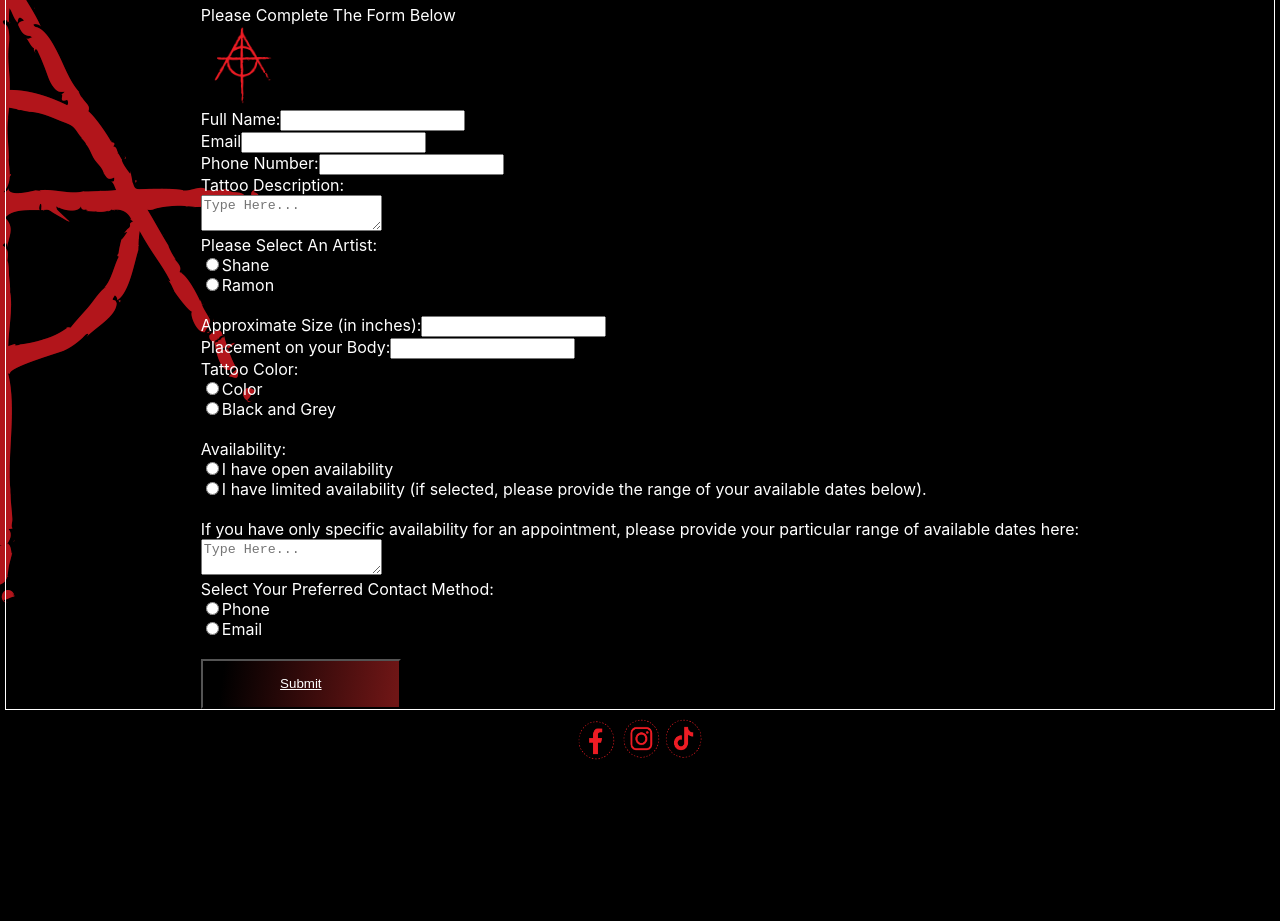
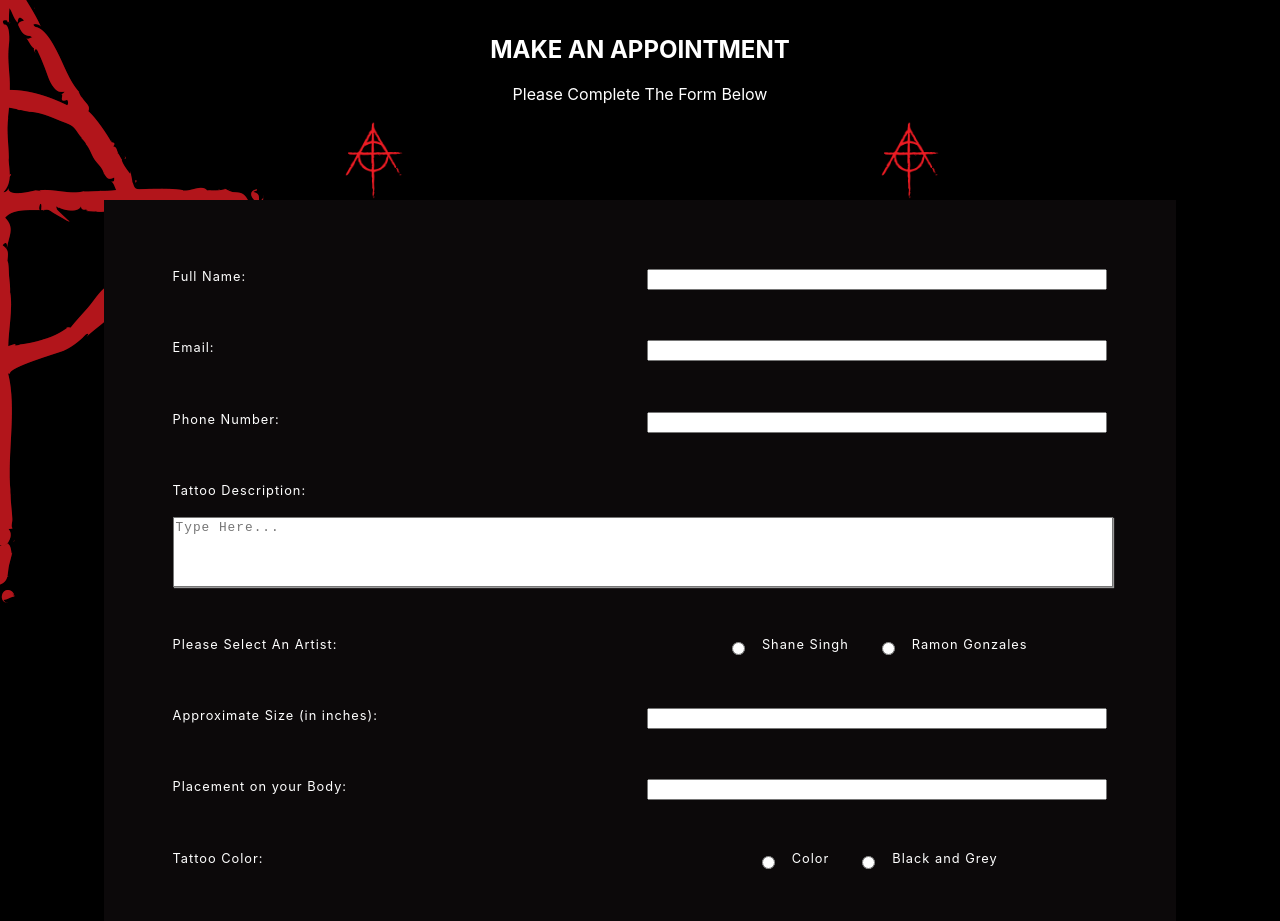
Before and after one commit to ShdowC/StudioFXWebsite, a React (Create React App) app: page /Appointment in a window 1280 px wide. Shown: the part 180-1101 px from the top of the page. Before the commit the page ends 945 px from the top, so only its background shows below. Built offline with nearby package versions, Linux system fonts and the light colour scheme; no server answers.

Commit message:
Final Form Styling

```diff
--- a/src/Pages/Artists/Appointment.css
+++ b/src/Pages/Artists/Appointment.css
@@ -5,6 +5,22 @@
     left: -23rem;
     opacity: 0.5;
     margin-top: 5rem;
+}
+
+.appointment_header{
+    display: flex;
+    flex-direction: column;
+    justify-content: center;
+    align-items: center;
+    text-align: center;
+    padding: 1rem;
+    margin-top: 4rem;
+}
+
+.logo_headers{
+    display: flex;
+    justify-content: space-around;
+    align-items: center;
 }
 
 .App-header{
@@ -22,5 +38,50 @@
     display: flex;
     justify-content: center;
     margin: 5px 5px;
-    border: 1px solid white;
 }
+
+.form_{
+
+    padding: 4rem 4rem;
+    background-color: #0C090A;
+}
+
+.form_div{
+    display: grid;
+    grid-template-columns: 0.5fr 0.5fr;
+    margin-bottom: 0.4rem;
+    padding: 5px;
+    grid-gap: 14px;
+}
+
+.radio_{
+    justify-self: center;
+    display: flex;
+    grid-gap: 14px;
+}
+
+.submitButton{
+    display: flex;
+    justify-content: center;
+    align-items: center;
+}
+
+label,
+textarea {
+  font-size: 0.8rem;
+  letter-spacing: 1px;
+}
+
+textarea{
+    resize: none;
+    box-shadow: 1px 1px 1px #999;
+    width: 100%;
+    grid-column: 1 / span 2;
+    grid-row: 2 / span 6;
+}
+
+@media only screen and (max-width: 1200px) {
+    .bg-img{
+        display: none;
+    }
+}
--- a/src/Pages/Artists/Appointment.js
+++ b/src/Pages/Artists/Appointment.js
@@ -31,81 +31,106 @@ export function Appointment(){
 
             <section className='form_body'>
                 <div>
+                    <div className="appointment_header">
                         <h1>MAKE AN APPOINTMENT</h1>
                         <span>Please Complete The Form Below</span>
+                    </div>
+
 
                     <div className='form-body'>
+                        {/*Form Logos*/ }
+                        <div className="logo_headers">
                             <img src={require('../../resources/Background/ato.png')} alt='logo' className='form-logo'/>
+                            <img src={require('../../resources/Background/ato.png')} alt='logo' className='form-logo'/>
+                        </div>
 
+                        {/*Form*/ }
+                        <div className="form_">
                             <form ref={form} onSubmit={sendEmail}>
+                            <div className='form_div'>
+                                <label>Full Name:</label>
+                                <input type='text' id='full_name' name='full_name' required />
+                                <br />
+                            </div>
 
-                        <label>Full Name:
-                            <input type='text' id='full_name' name='full_name' required />
-                        </label>
+                            <div className='form_div'>
+                                <label htmlFor="email">Email:</label>
+                                <input type="email" name="email" id="email" required />
                                 <br />
-                        <label htmlFor="email">Email
-                            <input type="email" name="email" id="email" required />
-                        </label>
+                            </div>
+
+                            <div className='form_div'>
+                                <label htmlFor="">Phone Number: </label>
+                                <input type="text" name="phone" id="phone" />
                                 <br />
-                        <label htmlFor="">Phone Number:
-                            <input type="text" name="phone" id="phone" />
-                        </label>
+                            </div>
+
+                            <div className='form_div'>
+                                <label htmlFor="des">Tattoo Description: </label><br />
+                                <textarea name="des" id="des" placeholder='Type Here...'></textarea>
                                 <br />
-                        <label htmlFor="des">Tattoo Description: <br />
-                            <textarea name="des" id="des" placeholder='Type Here...'></textarea>
-                        </label>
+                            </div>
+
+                            <div className='form_div'>
+                                <label htmlFor="artist">Please Select An Artist:</label>
+                                <div className='radio_'>
+                                        <input type="radio" id="shane" name="artist" value="shane" />
+                                        <label htmlFor="shane">Shane Singh</label><br />
+                                        <input type="radio" id="ramon" name="artist" value="ramon" />
+                                        <label htmlFor="ramon">Ramon Gonzales</label>
+                                    </div>
                                 <br />
-                        <label htmlFor="artist">Please Select An Artist:
-                            <div>
-                                <input type="radio" id="shane" name="artist" value="shane" />
-                                <label htmlFor="shane">Shane</label><br />
-                                <input type="radio" id="ramon" name="artist" value="ramon" />
-                                <label htmlFor="ramon">Ramon</label>
                             </div>
-                        </label>
+                            <div className='form_div'>
+                                <label htmlFor="sizing">Approximate Size (in inches):</label>
+                                <input type="text" name="tattoo_size" id="sizing" />
+                                <br/>
+                            </div>
+                            <div className='form_div'>
+                                <label htmlFor="placement">Placement on your Body:</label>
+                                <input type="text" name='placement' id='placement'/>
                                 <br />
-                        <label htmlFor="sizing">Approximate Size (in inches):
-                            <input type="text" name="tattoo_size" id="sizing" />
-                        </label>
-                        <br />
-                        <label htmlFor="placement">Placement on your Body:
-                            <input type="text" name='placement' id='placement'/>
-                        </label>
-                        <br />
-                        <label htmlFor="colorMode">Tattoo Color:
-                            <div>
+                            </div>
+                            <div className='form_div'>
+                                <label htmlFor="colorMode">Tattoo Color:</label>
+                                <div className='radio_'>
                                         <input type="radio" name="colorMode" id="color" value="color" />
                                         <label htmlFor="color">Color</label><br />
                                         <input type="radio" name="colorMode" id="black" value="black" />
                                         <label htmlFor="black">Black and Grey</label>
                                     </div>
-                        </label>
                                 <br />
-                        <label htmlFor="availability">Availability:
-                            <div>
+                            </div>
+                            <div className='form_div'>
+                                <label htmlFor="availability">Availability:</label>
+                                <div className='radio_'>
                                         <input type="radio" name="availability" id="availability" value="open" />
                                         <label htmlFor="availability">I have open availability</label><br />
                                         <input type="radio" name="availability" id="availability" value="close" />
                                         <label htmlFor="availability">I have limited availability (if selected, please provide the range of your available dates below).</label>
                                     </div>
-                        </label>
                                 <br />
-                        <label htmlFor="availText">If you have only specific availability for an appointment, please provide your particular range of available dates here: <br />
+                            </div>
+                            <div className='form_div'>
+                                <label htmlFor="availText">If you have only specific availability for an appointment, please provide your particular range of available dates here:</label><br />
                                 <textarea name="textArea" id="availText" placeholder='Type Here...'></textarea>
-                        </label><br />
-                        <label htmlFor="contact">Select Your Preferred Contact Method:
-                            <div>
+                                <br />
+                            </div>
+                            <div className='form_div'>
+                                <label htmlFor="contact">Select Your Preferred Contact Method:</label>
+                                <div className='radio_'>
                                         <input type="radio" name="contact" id="phone" value="phone" />
                                         <label htmlFor="phone">Phone</label><br />
                                         <input type="radio" name="contact" id="email" value="email" />
                                         <label htmlFor="email">Email</label>
                                 </div>
-                        </label>
                                 <br />
-                        <div>
+                            </div>
+                            <div className='submitButton'>
                                 <button type="submit">Submit</button>
                             </div>
                             </form>
+                        </div>
                     </div>
                 </div>
 
--- a/src/Pages/Gallery/RamonGallery.js
+++ b/src/Pages/Gallery/RamonGallery.js
@@ -1,11 +1,55 @@
-import React from 'react'
+import React, { useState, useEffect, useRef } from 'react';
+import './Gallery';
+import axios from 'axios';
+import Feed from './Feed';
 
-function RamonGallery() {
-  return (
-    <div >
+const RamonGallery = ({token, ...props}) => {
 
-    </div>
+    const [feeds, setFeedsData] = useState([])
+    //use useRef to store the latest value of the prop without firing the effect
+    const tokenProp = useRef(token);
+    tokenProp.current = token;
+
+    useEffect(() => {
+        // this is to avoid memory leaks
+        const abortController = new AbortController();
+
+        async function fetchInstagramPost () {
+          try{
+            axios
+                .get(`https://graph.instagram.com/me/media?fields=id,media_type,media_url,caption&limit=${props.limit}&access_token=${tokenProp.current}`)
+                .then((resp) => {
+                    setFeedsData(resp.data.data)
+                })
+          } catch (err) {
+              console.log('error', err)
+          }
+        }
+
+        // manually call the fetch function
+        fetchInstagramPost();
+
+        return () => {
+            // cancel pending fetch request on component unmount
+            abortController.abort();
+        };
+    }, [props.limit])
+
+
+return (
+    <>
+        <div className='contain'>
+            <h1>Instagram Feed</h1>
+
+            <div className="container">
+                {feeds.map((feed) => (
+                <Feed key={feed.id} feed={feed} />
+                ))}
+            </div>
+        </div>
+    </>
+
   )
 }
 
-export default RamonGallery
+export default RamonGallery;
--- a/src/Pages/Gallery/ShaneGallery.js
+++ b/src/Pages/Gallery/ShaneGallery.js
@@ -38,7 +38,7 @@ const ShaneGallery = ({token, ...props}) => {
 
 return (
     <>
-        <div className='contain'>
+        <div className='main_container'>
             <h1>Instagram Feed</h1>
 
             <div className="container">
--- a/src/components/App/App.js
+++ b/src/components/App/App.js
@@ -8,6 +8,7 @@ import { Route, Routes } from "react-router-dom";
 import { Appointment } from '../../Pages/Artists/Appointment';
 import { Gallery } from '../../Pages/Gallery/Gallery';
 import ShaneGallery from '../../Pages/Gallery/ShaneGallery';
+import RamonGallery from '../../Pages/Gallery/RamonGallery';
 
 function App() {
 
@@ -45,7 +46,7 @@ function App() {
           <>
             <Header />
             <Gallery name="Ramon Gonazales" />
-            <Footer />
+            <RamonGallery token={process.env.REACT_APP_INS_TOKEN} limit={12} />            <Footer />
           </>
         }
         />
```
Lines whose indentation alone changed are shown as unchanged.
